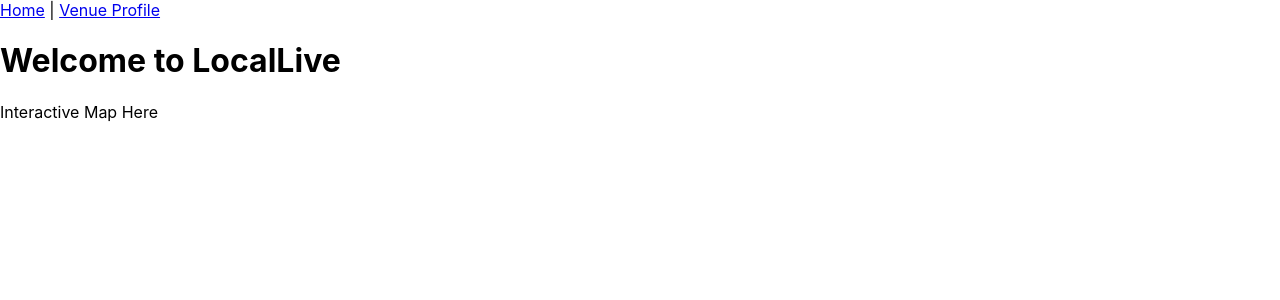
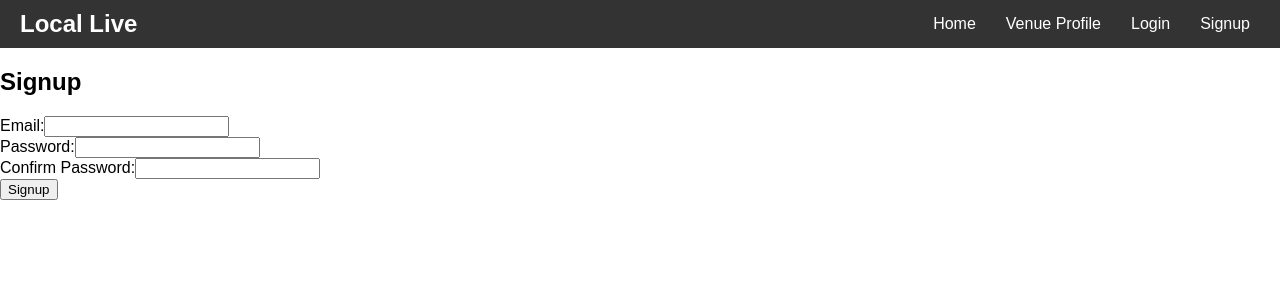
Before and after one commit to loadedskiffer/LocalLive, a React (Create React App) app in the folder client/: page /signup in a window 1280 px wide. Shown: the top 300 px of the page. Built offline with nearby package versions, Linux system fonts and the light colour scheme.

Commit message:
login/signup

```diff
--- a/client/package.json
+++ b/client/package.json
@@ -9,6 +9,7 @@
     "@testing-library/user-event": "^13.5.0",
     "react": "^18.2.0",
     "react-dom": "^18.2.0",
+    "react-router-dom": "^6.16.0",
     "react-scripts": "5.0.1",
     "web-vitals": "^2.1.4"
   },
@@ -35,5 +36,8 @@
       "last 1 firefox version",
       "last 1 safari version"
     ]
+  },
+  "devDependencies": {
+    "@babel/plugin-proposal-private-property-in-object": "^7.21.11"
   }
 }
--- a/client/src/App.css
+++ b/client/src/App.css
@@ -0,0 +1,33 @@
+.App {
+    font-family: 'Arial', sans-serif;
+}
+
+.navbar {
+    background-color: #333;
+    color: white;
+    padding: 10px 20px;
+    display: flex;
+    justify-content: space-between;
+    align-items: center;
+}
+
+.navbar h2 {
+    margin: 0;
+}
+
+nav {
+    display: flex;
+    gap: 10px;
+}
+
+nav a {
+    color: white;
+    text-decoration: none;
+    padding: 5px 10px;
+    border-radius: 5px;
+    transition: background-color 0.3s;
+}
+
+nav a:hover {
+    background-color: #555;
+}
--- a/client/src/App.js
+++ b/client/src/App.js
@@ -1,19 +1,35 @@
 import React from 'react';
+import { BrowserRouter as Router, Routes, Route, Link } from 'react-router-dom';
 import Home from './pages/Home';
+import Login from './components/Login';
+import Signup from './components/Signup';
 import VenueProfile from './pages/VenueProfile';
+import './App.css';
 
 function App() {
     return (
-        <div className="App">
-            {/* Sample Navigation */}
-            <a href="/">Home</a> | <a href="/venue">Venue Profile</a>
+        <Router>
+            <div className="App">
+                {/* Navbar */}
+                <div className="navbar">
+                    <h2>Local Live</h2>
+                    <nav>
+                        <Link to="/">Home</Link>
+                        <Link to="/venue">Venue Profile</Link>
+                        <Link to="/login">Login</Link>
+                        <Link to="/signup">Signup</Link>
+                    </nav>
+                </div>
 
-            {/* Based on routing, display pages.
-                 For now, just showing Home and VenueProfile as an example.
-                 You'd ideally use react-router-dom for actual navigation. */}
-            <Home />
-            {/* <VenueProfile /> */}
-        </div>
+                {/* Routes */}
+                <Routes>
+                    <Route path="/" element={<Home />} />
+                    <Route path="/venue" element={<VenueProfile />} />
+                    <Route path="/login" element={<Login />} />
+                    <Route path="/signup" element={<Signup />} />
+                </Routes>
+            </div>
+        </Router>
     );
 }
 
--- /dev/null
+++ b/client/src/components/Login/index.js
@@ -0,0 +1,43 @@
+import React, { useState } from 'react';
+
+function Login() {
+  const [email, setEmail] = useState('');
+  const [password, setPassword] = useState('');
+
+  const handleSubmit = (e) => {
+    e.preventDefault();
+    // Call  backend API or authentication service
+    console.log(`Email: ${email}, Password: ${password}`);
+  };
+
+  return (
+    <div>
+      <h2>Login</h2>
+      <form onSubmit={handleSubmit}>
+        <div>
+          <label>Email:</label>
+          <input
+            type="email"
+            value={email}
+            onChange={(e) => setEmail(e.target.value)}
+            required
+          />
+        </div>
+        <div>
+          <label>Password:</label>
+          <input
+            type="password"
+            value={password}
+            onChange={(e) => setPassword(e.target.value)}
+            required
+          />
+        </div>
+        <div>
+          <button type="submit">Login</button>
+        </div>
+      </form>
+    </div>
+  );
+}
+
+export default Login;
--- /dev/null
+++ b/client/src/components/Signup/index.js
@@ -0,0 +1,59 @@
+import React, { useState } from 'react';
+
+function Signup() {
+  const [email, setEmail] = useState('');
+  const [password, setPassword] = useState('');
+  const [confirmPassword, setConfirmPassword] = useState('');
+
+  const handleSubmit = (e) => {
+    e.preventDefault();
+
+    if (password !== confirmPassword) {
+      alert("Passwords don't match!");
+      return;
+    }
+
+    // Call  backend API or authentication service
+    console.log(`Email: ${email}, Password: ${password}`);
+  };
+
+  return (
+    <div>
+      <h2>Signup</h2>
+      <form onSubmit={handleSubmit}>
+        <div>
+          <label>Email:</label>
+          <input
+            type="email"
+            value={email}
+            onChange={(e) => setEmail(e.target.value)}
+            required
+          />
+        </div>
+        <div>
+          <label>Password:</label>
+          <input
+            type="password"
+            value={password}
+            onChange={(e) => setPassword(e.target.value)}
+            required
+          />
+        </div>
+        <div>
+          <label>Confirm Password:</label>
+          <input
+            type="password"
+            value={confirmPassword}
+            onChange={(e) => setConfirmPassword(e.target.value)}
+            required
+          />
+        </div>
+        <div>
+          <button type="submit">Signup</button>
+        </div>
+      </form>
+    </div>
+  );
+}
+
+export default Signup;
--- a/client/src/index.js
+++ b/client/src/index.js
@@ -1,5 +1,5 @@
 import React from 'react';
-import ReactDOM from 'react-dom';
+import ReactDOM from 'react-dom/client';
 import './index.css';
 import App from './App';
 import reportWebVitals from './reportWebVitals';
```
Also changed, not shown: 1 other file (tests, documents, lock files or other folders).
